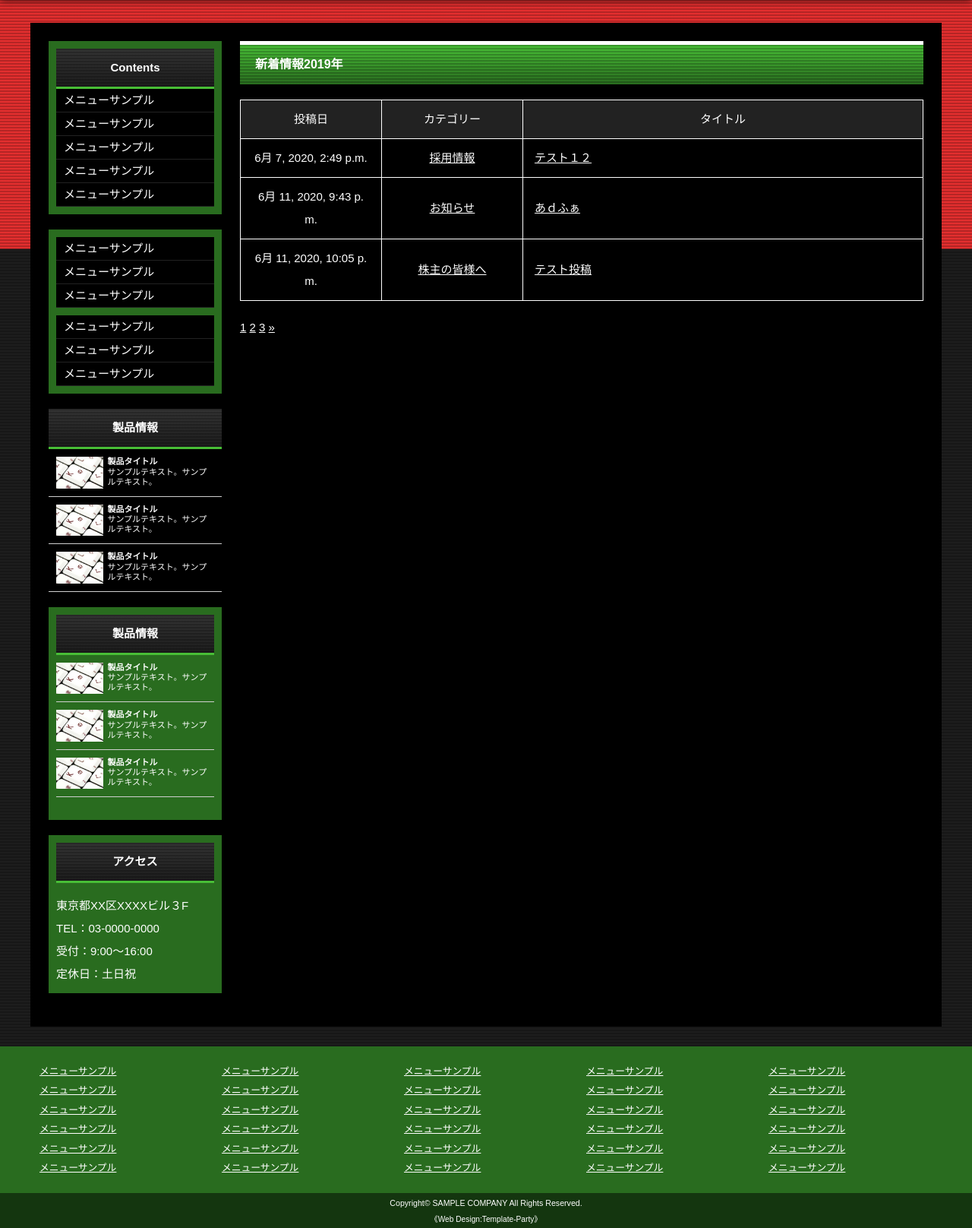
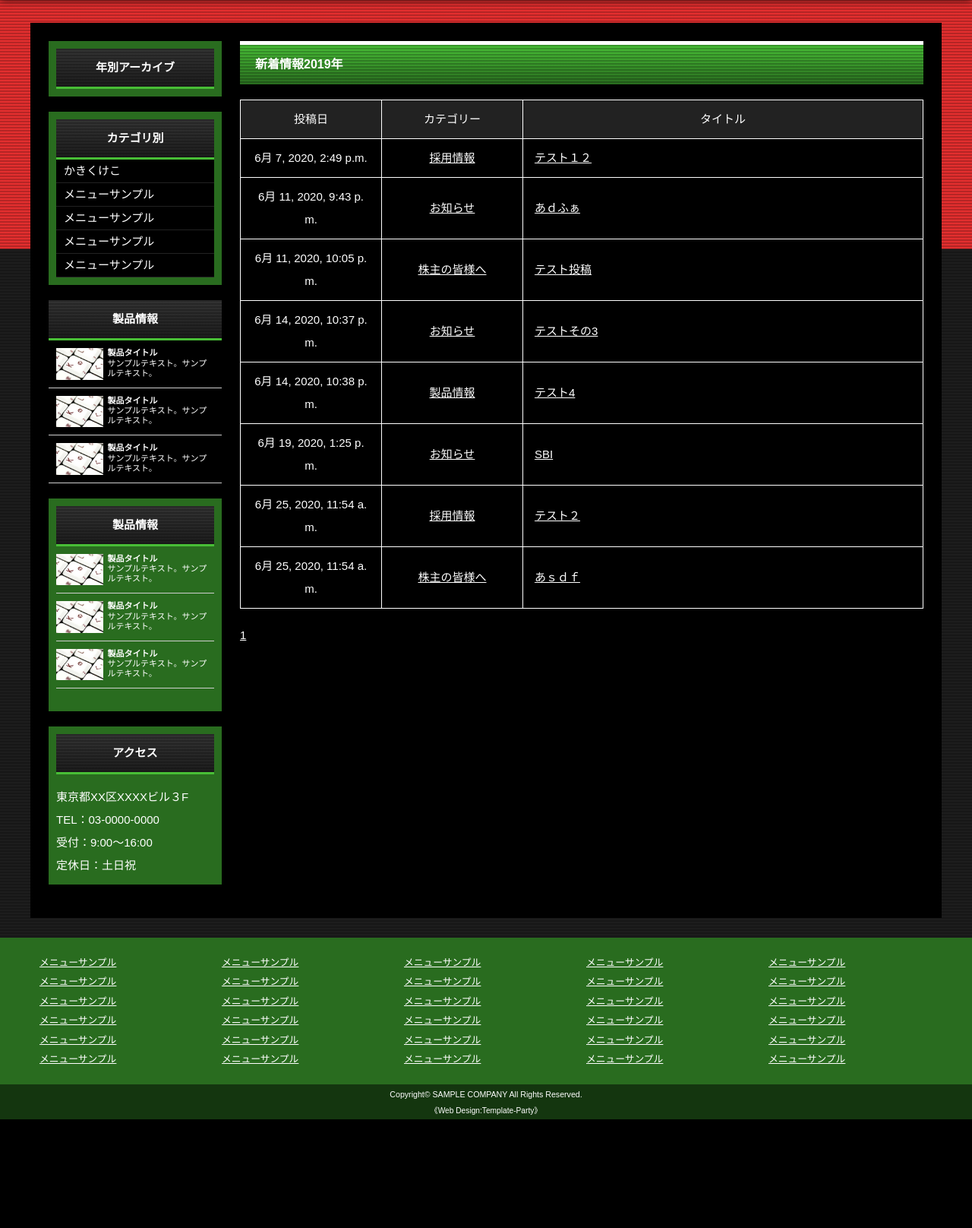
Before and after one commit to aasshunyaaa/portfolio, a Django app: page /news/list in a window 1280 px wide. Shown: the part 173-1789 px from the top of the page at 76% size. After the commit the page ends 1646 px from the top, so only its background shows below. Run offline with Django 3.2, Linux system fonts and the light colour scheme; data comes from the database, SQL or seed files in the repository.

Commit message:
6/30 KEC

```diff
--- a/config_site2/settings.py
+++ b/config_site2/settings.py
@@ -41,6 +41,7 @@
     'system.apps.SystemConfig',
     'django_summernote',
     'mdeditor',
+
 
 
 ]
--- a/site2/templates/base.html
+++ b/site2/templates/base.html
@@ -56,101 +56,7 @@
 
 {% endblock body %}
 
-<div id="sub">
 
-  <nav class="box1">
-  <h2>Contents</h2>
-  <ul class="submenu">
-  <li><a href="#">メニューサンプル</a></li>
-  <li><a href="#">メニューサンプル</a></li>
-  <li><a href="#">メニューサンプル</a></li>
-  <li><a href="#">メニューサンプル</a></li>
-  <li><a href="#">メニューサンプル</a></li>
-  </ul>
-  </nav>
-
-  <nav class="box1">
-  <ul class="submenu">
-  <li><a href="#">メニューサンプル</a></li>
-  <li><a href="#">メニューサンプル</a></li>
-  <li><a href="#">メニューサンプル</a></li>
-  </ul>
-  <ul class="submenu">
-  <li><a href="#">メニューサンプル</a></li>
-  <li><a href="#">メニューサンプル</a></li>
-  <li><a href="#">メニューサンプル</a></li>
-  </ul>
-  </nav>
-
-  <section class="box">
-
-  <h2>製品情報</h2>
-
-  <div class="list">
-  <a href="item.html">
-  <figure><img src="{% static 'images/sample1.jpg' %}" alt="写真の説明"></figure>
-  <h4>製品タイトル<span class="newicon">NEW</span></h4>
-  <p>サンプルテキスト。サンプルテキスト。</p>
-  </a>
-  </div>
-
-  <div class="list">
-  <a href="item.html">
-  <figure><img src="{% static 'images/sample1.jpg' %}" alt="写真の説明"></figure>
-  <h4>製品タイトル</h4>
-  <p>サンプルテキスト。サンプルテキスト。</p>
-  </a>
-  </div>
-
-  <div class="list">
-  <a href="item.html">
-  <figure><img src="{% static 'images/sample1.jpg' %}" alt="写真の説明"></figure>
-  <h4>製品タイトル</h4>
-  <p>サンプルテキスト。サンプルテキスト。</p>
-  </a>
-  </div>
-
-  </section>
-
-  <section class="box1">
-
-  <h2>製品情報</h2>
-
-  <div class="list">
-  <a href="item.html">
-  <figure><img src="{% static 'images/sample1.jpg' %}" alt="写真の説明"></figure>
-  <h4>製品タイトル<span class="newicon">NEW</span></h4>
-  <p>サンプルテキスト。サンプルテキスト。</p>
-  </a>
-  </div>
-
-  <div class="list">
-  <a href="item.html">
-  <figure><img src="{% static 'images/sample1.jpg' %}" alt="写真の説明"></figure>
-  <h4>製品タイトル</h4>
-  <p>サンプルテキスト。サンプルテキスト。</p>
-  </a>
-  </div>
-
-  <div class="list">
-  <a href="item.html">
-  <figure><img src="{% static 'images/sample1.jpg' %}" alt="写真の説明"></figure>
-  <h4>製品タイトル</h4>
-  <p>サンプルテキスト。サンプルテキスト。</p>
-  </a>
-  </div>
-
-  </section>
-
-  <div class="box1">
-  <h2 class="mb15">アクセス</h2>
-  <p>東京都XX区XXXXビル３F<br>
-  TEL：03-0000-0000<br>
-  受付：9:00～16:00<br>
-  定休日：土日祝</p>
-  </div>
-
-  </div>
   <!--/#sub-->
 
   </div>
--- /dev/null
+++ b/site2/templates/base_sideber/news_archive.html
@@ -0,0 +1,91 @@
+{% regroup dates by year as dates_by_year %}
+{% load static %}
+{% load site2_tags %}
+<div id="sub">
+  <nav class="box1">
+  <h2>年別アーカイブ</h2>
+  {% for month in dates_by_year %}
+  <ul class="submenu">
+  <li><a href="#">{{ month.grouper }}</a></li>
+  </ul>
+  {% endfor %}
+  </nav>
+  <nav class="box1">
+  <h2>カテゴリ別</h2>
+  <ul class="submenu">
+  <li><a href="#">かきくけこ</a></li>
+  <li><a href="#">メニューサンプル</a></li>
+  <li><a href="#">メニューサンプル</a></li>
+  <li><a href="#">メニューサンプル</a></li>
+  <li><a href="#">メニューサンプル</a></li>
+  </ul>
+  </nav>
+  <section class="box">
+
+  <h2>製品情報</h2>
+
+  <div class="list">
+  <a href="item.html">
+  <figure><img src="{% static 'images/sample1.jpg' %}" alt="写真の説明"></figure>
+  <h4>製品タイトル<span class="newicon">NEW</span></h4>
+  <p>サンプルテキスト。サンプルテキスト。</p>
+  </a>
+  </div>
+
+  <div class="list">
+  <a href="item.html">
+  <figure><img src="{% static 'images/sample1.jpg' %}" alt="写真の説明"></figure>
+  <h4>製品タイトル</h4>
+  <p>サンプルテキスト。サンプルテキスト。</p>
+  </a>
+  </div>
+
+  <div class="list">
+  <a href="item.html">
+  <figure><img src="{% static 'images/sample1.jpg' %}" alt="写真の説明"></figure>
+  <h4>製品タイトル</h4>
+  <p>サンプルテキスト。サンプルテキスト。</p>
+  </a>
+  </div>
+
+  </section>
+
+  <section class="box1">
+
+  <h2>製品情報</h2>
+
+  <div class="list">
+  <a href="item.html">
+  <figure><img src="{% static 'images/sample1.jpg' %}" alt="写真の説明"></figure>
+  <h4>製品タイトル<span class="newicon">NEW</span></h4>
+  <p>サンプルテキスト。サンプルテキスト。</p>
+  </a>
+  </div>
+
+  <div class="list">
+  <a href="item.html">
+  <figure><img src="{% static 'images/sample1.jpg' %}" alt="写真の説明"></figure>
+  <h4>製品タイトル</h4>
+  <p>サンプルテキスト。サンプルテキスト。</p>
+  </a>
+  </div>
+
+  <div class="list">
+  <a href="item.html">
+  <figure><img src="{% static 'images/sample1.jpg' %}" alt="写真の説明"></figure>
+  <h4>製品タイトル</h4>
+  <p>サンプルテキスト。サンプルテキスト。</p>
+  </a>
+  </div>
+
+  </section>
+
+  <div class="box1">
+  <h2 class="mb15">アクセス</h2>
+  <p>東京都XX区XXXXビル３F<br>
+  TEL：03-0000-0000<br>
+  受付：9:00～16:00<br>
+  定休日：土日祝</p>
+  </div>
+
+  </div>
--- a/site2/templates/site2/c1.html
+++ b/site2/templates/site2/c1.html
@@ -125,5 +125,6 @@
 <!--/#main-->
 
 
+{% include 'base_sideber.html' %}
 
 {% endblock body %}
--- a/site2/templates/site2/index.html
+++ b/site2/templates/site2/index.html
@@ -61,7 +61,6 @@
 </section>
 
 </div>
-<!--/#main-->
-
+{% include 'base_sideber/base_sideber.html' %}
 
 {% endblock body %}
--- a/site2/templates/site2/link.html
+++ b/site2/templates/site2/link.html
@@ -55,5 +55,5 @@
 </section>
 
 </div>
-
+{% include 'base_sideber/base_sideber.html' %}
 {% endblock body %}
--- a/site2/templates/site2/news_list.html
+++ b/site2/templates/site2/news_list.html
@@ -23,5 +23,7 @@
         </section>
     </div>
 
+{% include 'base_sideber/news_archive.html' %}
+
 
 {% endblock body %}
--- a/site2/views.py
+++ b/site2/views.py
@@ -1,6 +1,7 @@
 from django.shortcuts import render
 from .models import News, Category
 from system.views import paginator_query
+from django.views import generic
 
 
 # TOPページ
@@ -13,19 +14,7 @@
     return render(request, 'site2/index.html', params)
 
 
-# 新着情報一覧
-def news_list(request):
-    obj = News.objects.all()
-    news_list = paginator_query(request, obj, 3)
 
-    params = {
-        'obj': news_list,
-        'paginator_list': news_list,
-        'title': '新着情報一覧',
-        'daytime': '2019',
-    }
-
-    return render(request, 'site2/news_list.html', params)
 
 
 
@@ -39,6 +28,25 @@
     }
     return render(request, 'site2/news_detail.html', params)
 
+# 新着情報アーカイブ
+class NewsArchive(generic.ArchiveIndexView):
+    model = News
+    date_field = 'data'
+    allow_empty = True
+
+    # 新着情報一覧
+def news_list(request):
+    obj = News.objects.all()
+    news_list = paginator_query(request, obj, 10)
+
+    params = {
+        'obj': news_list,
+        'paginator_list': news_list,
+        'title': '新着情報一覧',
+        'daytime': '2019',
+    }
+
+    return render(request, 'site2/news_list.html', params)
 
 
 def c1(request):
```
Also changed, not shown: site2/templates/base_sideber/base_sideber.html (added, +95 -0 lines), site2/templatetags/site2_tags.py (added, +12 -0 lines), site2/templatetags/__init__.py (added).
